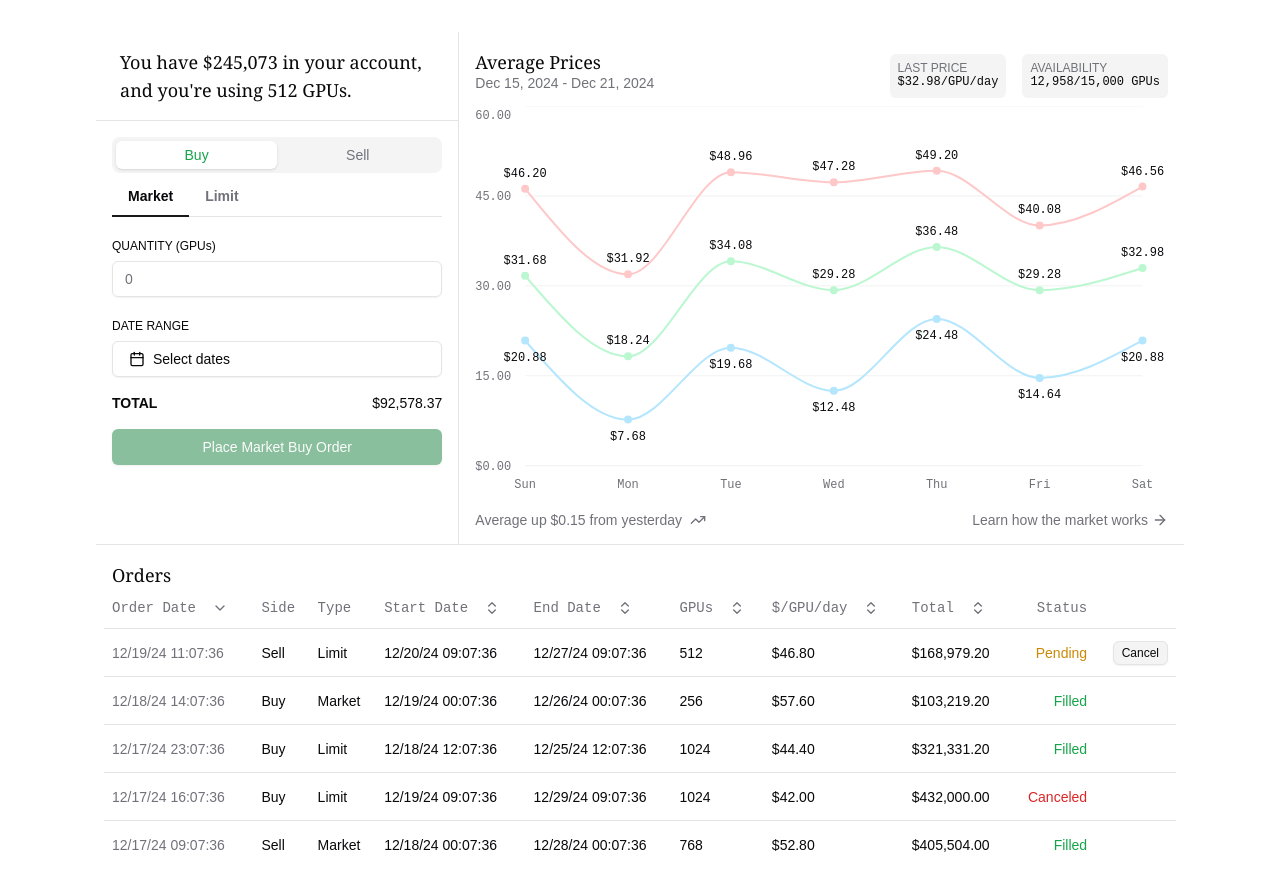
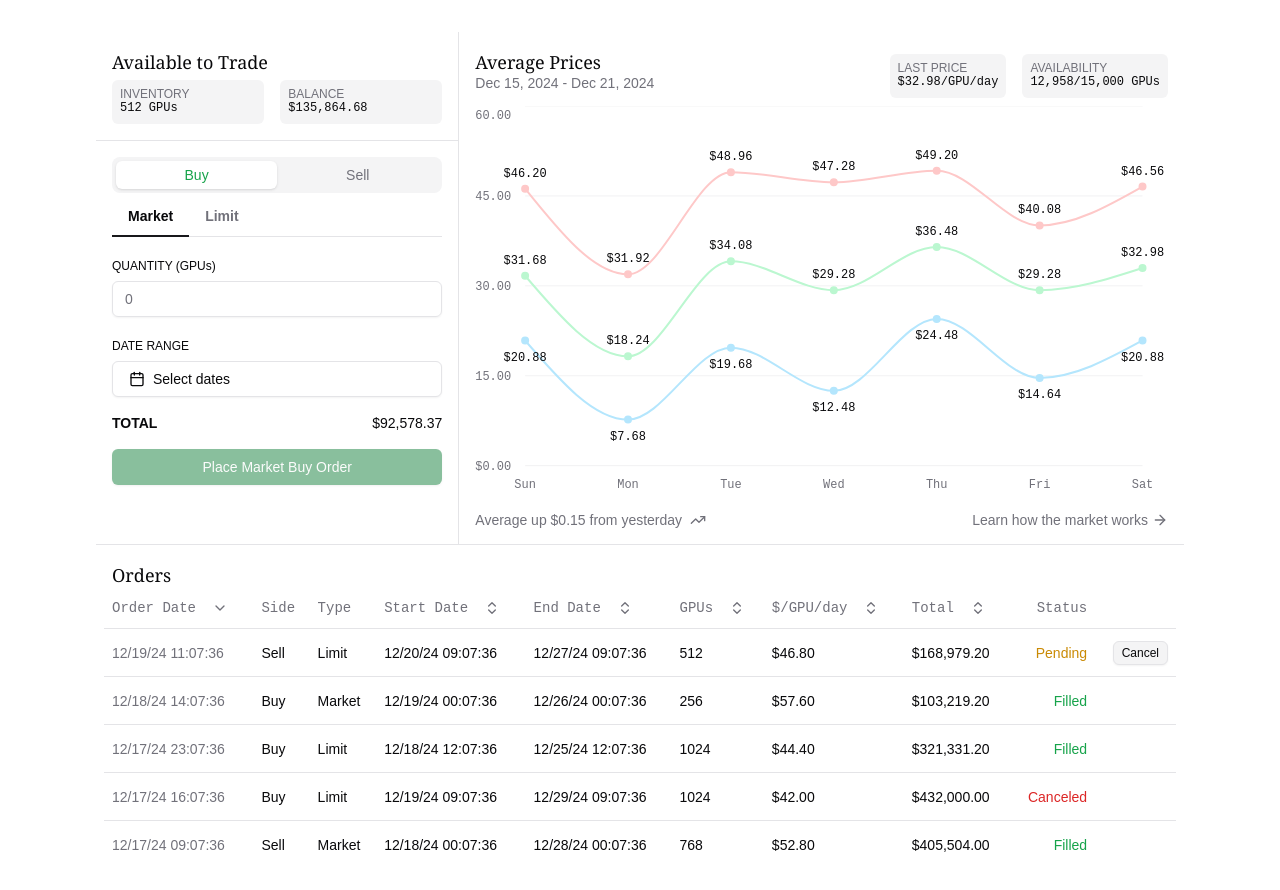
Before and after one commit to darzyx/gpu-auction-house, a Next.js app: page / in a window 1280 px wide. Shown: the top 890 px of the page. Built offline with nearby package versions, Linux system fonts and the light colour scheme.

Commit message:
Adjust headers, make available to trade section look nicer

```diff
--- a/src/app/page.tsx
+++ b/src/app/page.tsx
@@ -1,3 +1,4 @@
+import AvailableToTrade from "@/components/available-to-trade";
 import Orders from "@/components/orders";
 import ordersColumns from "@/components/orders/columns";
 import ordersData from "@/components/orders/data";
@@ -11,9 +12,7 @@ export default function Home() {
             <div className="w-full grid grid-cols-[1fr_auto_2fr]">
                 <div>
                     <div className="p-4">
-                        <h2 className="text-lg font-georgia px-2">
-                            You have $245,073 in your account, and you&apos;re using 512 GPUs.
-                        </h2>
+                        <AvailableToTrade />
                     </div>
                     <Separator />
                     <div className="p-4">
--- /dev/null
+++ b/src/components/available-to-trade.tsx
@@ -0,0 +1,17 @@
+export default function AvailableToTrade() {
+    return (
+        <div className="space-y-1">
+            <h2 className="text-lg font-georgia">Available to Trade</h2>
+            <div className="grid grid-cols-[auto_auto] items-end gap-4">
+                <div className="flex flex-col text-xs bg-muted rounded-md p-2">
+                    <div className="text-muted-foreground leading-none uppercase">Inventory</div>
+                    <h3 className="font-berkeley-mono">512 GPUs</h3>
+                </div>
+                <div className="flex flex-col text-xs bg-muted rounded-md p-2">
+                    <div className="text-muted-foreground leading-none uppercase">Balance</div>
+                    <h3 className="font-berkeley-mono">$135,864.68</h3>
+                </div>
+            </div>
+        </div>
+    );
+}
--- a/src/components/prices.tsx
+++ b/src/components/prices.tsx
@@ -34,12 +34,12 @@ export default function Prices() {
                 </div>
                 <div />
                 <div className="flex flex-col text-xs bg-muted rounded-md p-2 -mb-2">
-                    <div className="text-muted-foreground leading-none uppercase">Last Price</div>
-                    <h2 className="font-berkeley-mono">$32.98/GPU/day</h2>
+                    <h3 className="text-muted-foreground leading-none uppercase">Last Price</h3>
+                    <div className="font-berkeley-mono">$32.98/GPU/day</div>
                 </div>
                 <div className="flex flex-col text-xs bg-muted rounded-md p-2 -mb-2">
-                    <div className="text-muted-foreground leading-none uppercase">Availability</div>
-                    <h2 className="font-berkeley-mono">12,958/15,000 GPUs</h2>
+                    <h3 className="text-muted-foreground leading-none uppercase">Availability</h3>
+                    <div className="font-berkeley-mono">12,958/15,000 GPUs</div>
                 </div>
             </div>
             <div>
--- a/src/components/trade.tsx
+++ b/src/components/trade.tsx
@@ -245,7 +245,7 @@ export default function Trade() {
     const [orderType, setOrderType] = useState<OrderType>("market");
 
     return (
-        <div>
+        <div className="space-y-1">
             <Tabs value={tradeType} onValueChange={(value) => setTradeType(value as TradeType)}>
                 <TabsList className="grid w-full grid-cols-2">
                     <TabsTrigger value="buy">
```
